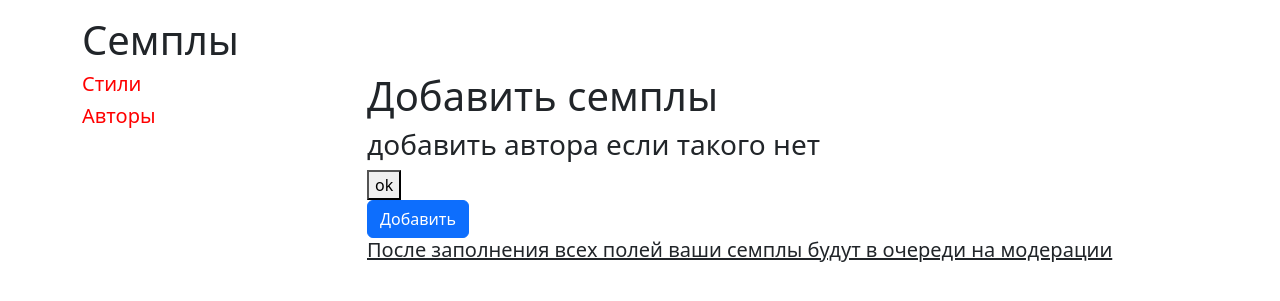
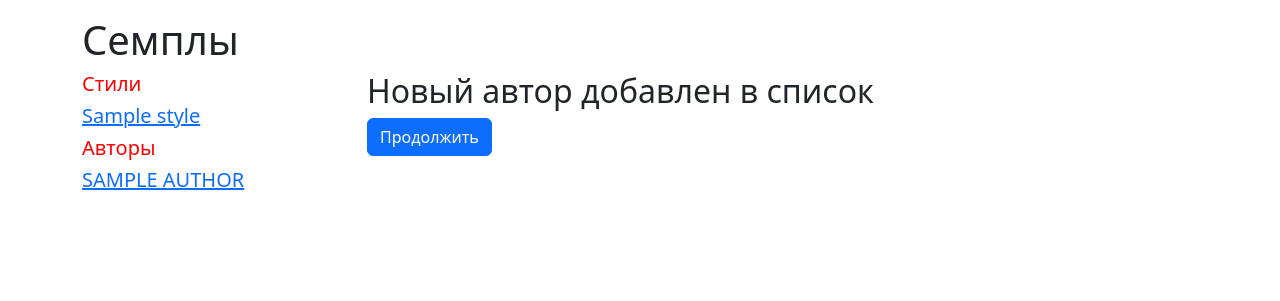
Before and after one commit to OlegEgoism/django_MusicXCD, a Django app: page /add_author/ in a window 1280 px wide. Shown: the part 56-357 px from the top of the page. Run offline with Django 4.2, Linux system fonts and the light colour scheme; tables that the repository leaves empty hold one stand-in row (values such as "Sample post"); some libraries are stand-ins or nearby versions.

Commit message:
07.01.2022 сделал

```diff
--- a/xcd/forms.py
+++ b/xcd/forms.py
@@ -3,11 +3,10 @@ from django import forms
 from .models import *
 
 class AddAuthorForm(forms.ModelForm):
+    name = forms.CharField(max_length=150, label='Новый автор (добавьте автора если такого нет в списке)', widget=forms.TextInput(attrs={'class': 'form-control'}))
     class Meta:
         model = Author
-        fields = '__all__'
-    # author = forms.CharField(label='Авторы')
-
+        fields = ['name']
 
 class SamplesForm(forms.ModelForm):
     author = forms.ModelMultipleChoiceField(queryset=Author.objects.all(), label='Автор', widget=forms.CheckboxSelectMultiple)
@@ -18,32 +17,18 @@ class SamplesForm(forms.ModelForm):
     photo = forms.ImageField(label='Обложка', required=False)
     size = forms.CharField(label='Размер в МБ', widget=forms.TextInput(attrs={'class': 'form-control'}))
     link = forms.CharField(label='Ссылка для скачивания', widget=forms.TextInput(attrs={'class': 'form-control'}))
-    published = forms.BooleanField(label='Опубликовать?', initial=True)
+    # published = forms.BooleanField(label='Опубликовать?', initial=True)
     class Meta:
         model = Samples
         fields = '__all__'
+        # fields = ['author', 'style', 'format', 'title', 'descriptions', 'photo', 'size', 'link']
 
 
 
-# class SamplesForm(forms.Form):
-#     author = forms.ModelMultipleChoiceField(queryset=Author.objects.all(), label='Автор')
-#     style = forms.ModelMultipleChoiceField(queryset=Style.objects.all(), label='Стиль', widget=forms.CheckboxSelectMultiple)
-#     format = forms.ModelMultipleChoiceField(queryset=Format.objects.all(), label='Формат', widget=forms.CheckboxSelectMultiple)
-#     title = forms.CharField(max_length=150, label='Название', widget=forms.TextInput(attrs={'class': 'form-control'}))
-#     descriptions = forms.CharField(label='Описание', required=False, widget=forms.Textarea(attrs={'class': 'form-control', 'rows': 5}))
-#     photo = forms.ImageField(label='Обложка', required=False)
-#     size = forms.CharField(label='Размер в МБ', widget=forms.TextInput(attrs={'class': 'form-control'}))
-#     link = forms.CharField(label='Ссылка для скачивания', widget=forms.TextInput(attrs={'class': 'form-control'}))
-#     published = forms.BooleanField(label='Опубликовать?', initial=True)
 
-
-
-#
 # def user_cap(name):
 #     if name.isupper():
 #         raise ValidationError('Имя с большой буквы')
-#     elif len(name) < 5:
-#         raise ValidationError('Имя не менее 5 букв')
 #     else:
 #         return
 #
--- a/xcd/templates/add_samples.html
+++ b/xcd/templates/add_samples.html
@@ -12,16 +12,15 @@
 
 {% block content %}
 <h1>Добавить семплы</h1>
-<h3>добавить автора если такого нет</h3>
-<form action="{% url 'add_author' %}" method="post">
+<form action="{% url 'add_author' %}" method="POST">
     {% csrf_token %}
     {{form_a.as_p}}
-    <button>ok</button>
+    <button type="submit" class="btn btn-primary btn-block">Добавить автора</button>
 </form>
 
-<form action="" method="POST" enctype="multipart/form-data" >
+
+<form action="" method="POST" enctype="multipart/form-data">
     {% csrf_token %}
-
 
     {% for field in form %}
     <div class="form-group">
@@ -31,10 +30,8 @@
             {{ field.error }}
         </div>
     </div>
+
     {% endfor %}
-
-    <button type="submit" class="btn btn-primary btn-block">Добавить</button>
-    <h5><u>После заполнения всех полей ваши семплы будут в очереди на модерации</h5>
+    <h5><button type="submit" class="btn btn-primary btn-block">Добавить</button> <u><font color="red">После добавления ваши семплы будут в очереди на модерации</font></h5>
+    {% endblock %}
 </form>
-
-{% endblock %}
--- a/xcd/templates/published.html
+++ b/xcd/templates/published_author.html
@@ -11,5 +11,6 @@
 
 
 {% block content %}
-<h1>Спасибо все опубликовано</h1>
+<h2>Новый автор добавлен в список</h2>
+<h5><a type="submit" class="btn btn-primary btn-block" href="{% url 'add_samples'%}">Продолжить</a></h5>
 {% endblock %}
--- a/xcd/urls.py
+++ b/xcd/urls.py
@@ -7,8 +7,10 @@ urlpatterns = [
     path('style/<int:pk>/', get_style, name='style'),
     path('author/<int:pk>/', get_author, name='author'),
     path('info/<int:pk>', get_info, name='descriptions'),
-    path('add-samples/', add_samples, name='add_samples'),
+
+    path('add_author/', add_author, name='add_author'),
+    path('add_samples/', add_samples, name='add_samples'),
     path('ok/', add_ok, name='published'),
-    path('add_author/',add_author, name='add_author'),
+
 
 ]
--- a/xcd/views.py
+++ b/xcd/views.py
@@ -60,14 +60,22 @@ def get_info(request, pk):
     }
     return render(request, template_name='info.html', context=context)
 
+
+
 def add_author(request):
-    form_a=AddAuthorForm()
+    style = Style.objects.all()
+    author = Author.objects.all()
     if request.method == 'POST':
         form_a = AddAuthorForm(request.POST)
         if form_a.is_valid():
             form_a.save()
-            return render(request, template_name='add_samples.html')
-    return render(request, template_name='add_samples.html')
+    context = {
+        'title': 'Добавить автора',
+        'style': style,
+        'author': author,
+    }
+    return render(request, template_name='published_author.html', context=context)
+
 
 def add_samples(request):
     style = Style.objects.all()
@@ -77,16 +85,6 @@ def add_samples(request):
         form = SamplesForm(request.POST, request.FILES)
         if form.is_valid():
             form.save()
-
-            # form.save(commit=False)
-            # a = form.cleaned_data["author"]
-            # print(a)
-            # print(form.cleaned_data)
-            # if Author.objects.filter(name=a).exists():
-            #     new = Author.objects.get(name=a)
-            #     print(type(new.id))
-            #     form.cleaned_data["author"] = new.id
-                # form.save()
             return redirect('published')  # куда перейдем после добавления
     else:
         form = SamplesForm()
@@ -109,7 +107,7 @@ def add_ok(request):
         'style': style,
         'author': author,
     }
-    return render(request, template_name='published.html', context=context)
+    return render(request, template_name='published_samples.html', context=context)
 
 # def add_ok(request):
 #     style = Style.objects.all()
```
Also changed, not shown: xcd/templates/published_samples.html (added, +17 -0 lines).
